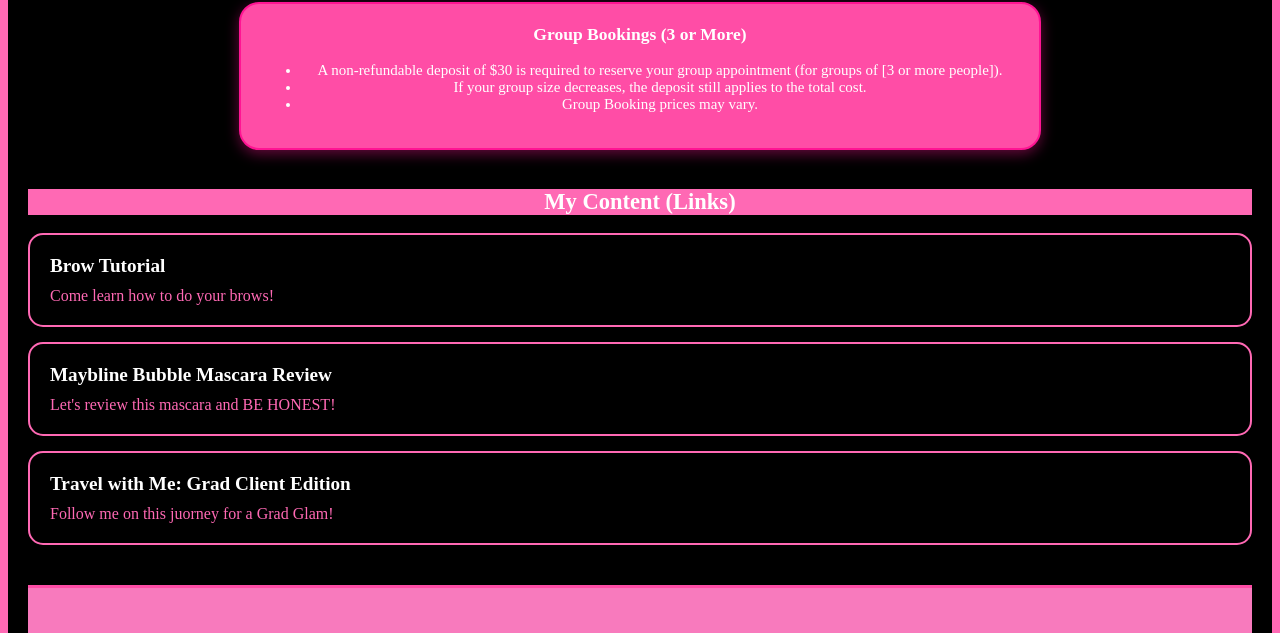
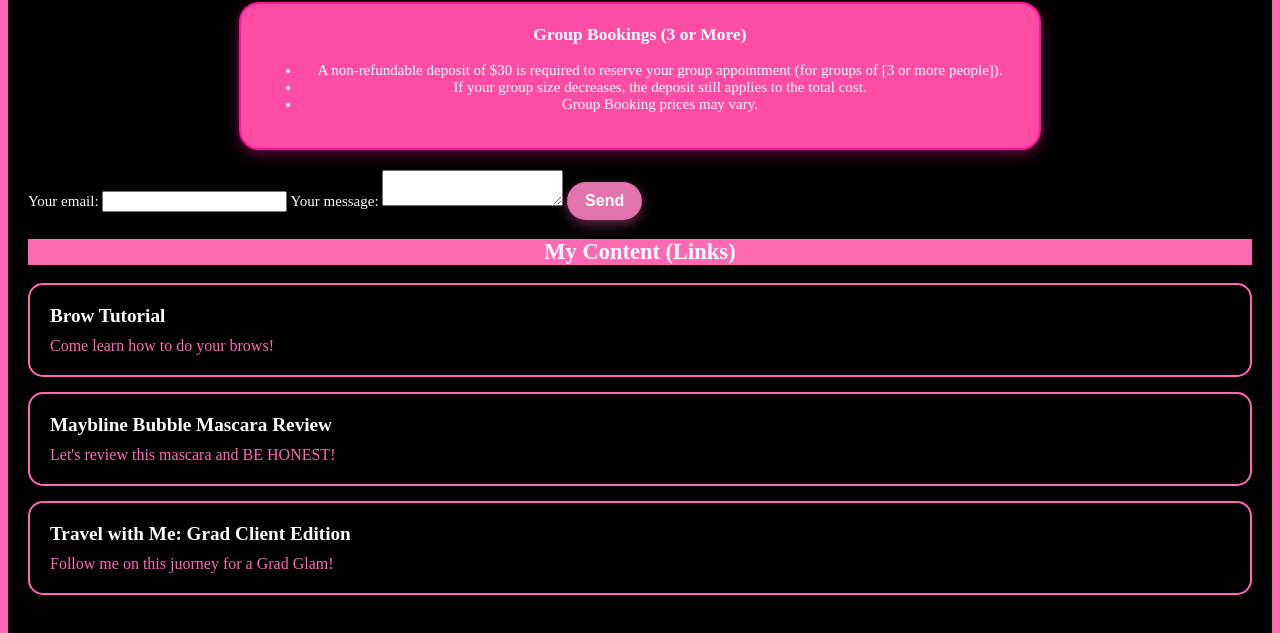
Before and after one commit to Joyce0027/GlammedbyJJ, a plain HTML site: page index.html in a window 1280 px wide. Shown: the part 3158-3791 px from the top of the page. Drawn offline with Linux system fonts and the light colour scheme.

```diff
--- a/index.html
+++ b/index.html
@@ -281,9 +281,21 @@
 
 
 
-        <!-- rsvp [PLACEHOLDER] [ADDED IN UNIT 6] -->
-
-
+<form
+  action="https://formspree.io/f/mjgbnzwv"
+  method="POST"
+>
+  <label>
+    Your email:
+    <input type="email" name="email">
+  </label>
+  <label>
+    Your message:
+    <textarea name="message"></textarea>
+  </label>
+  <!-- your other form fields go here -->
+  <button type="submit">Send</button>
+</form>
 
 
 
```
